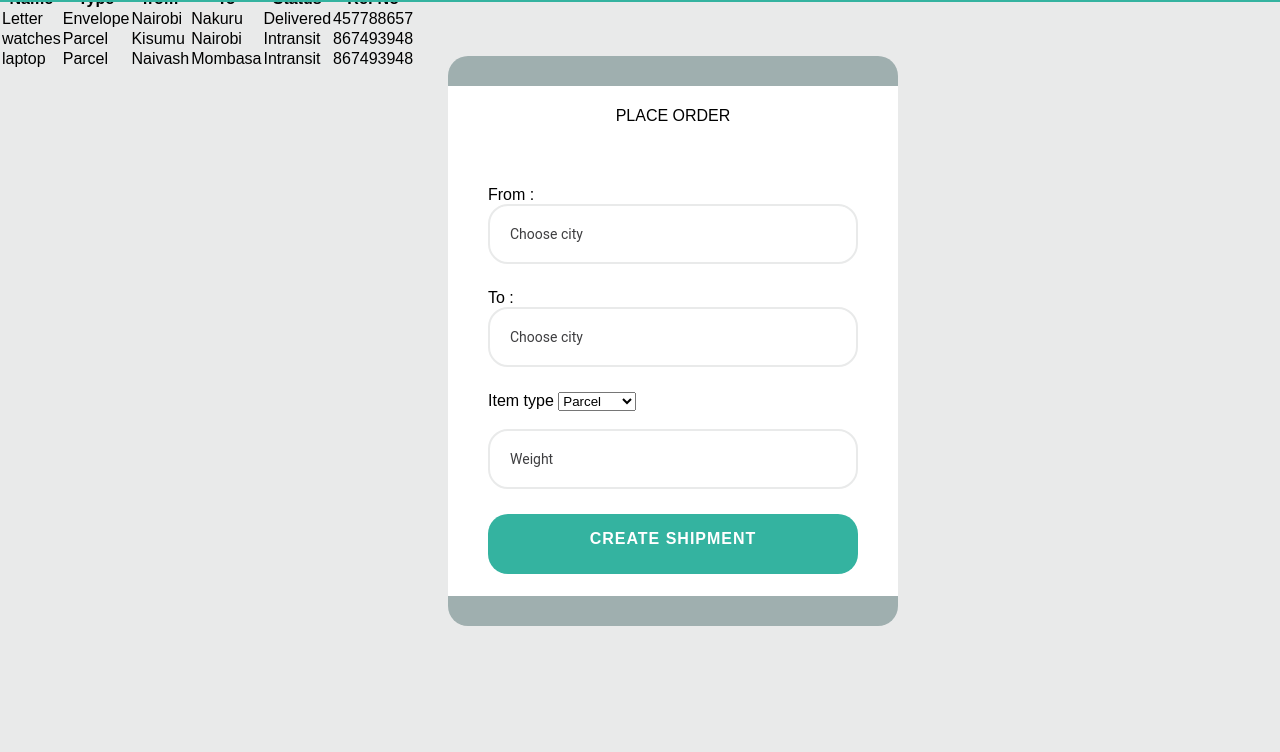
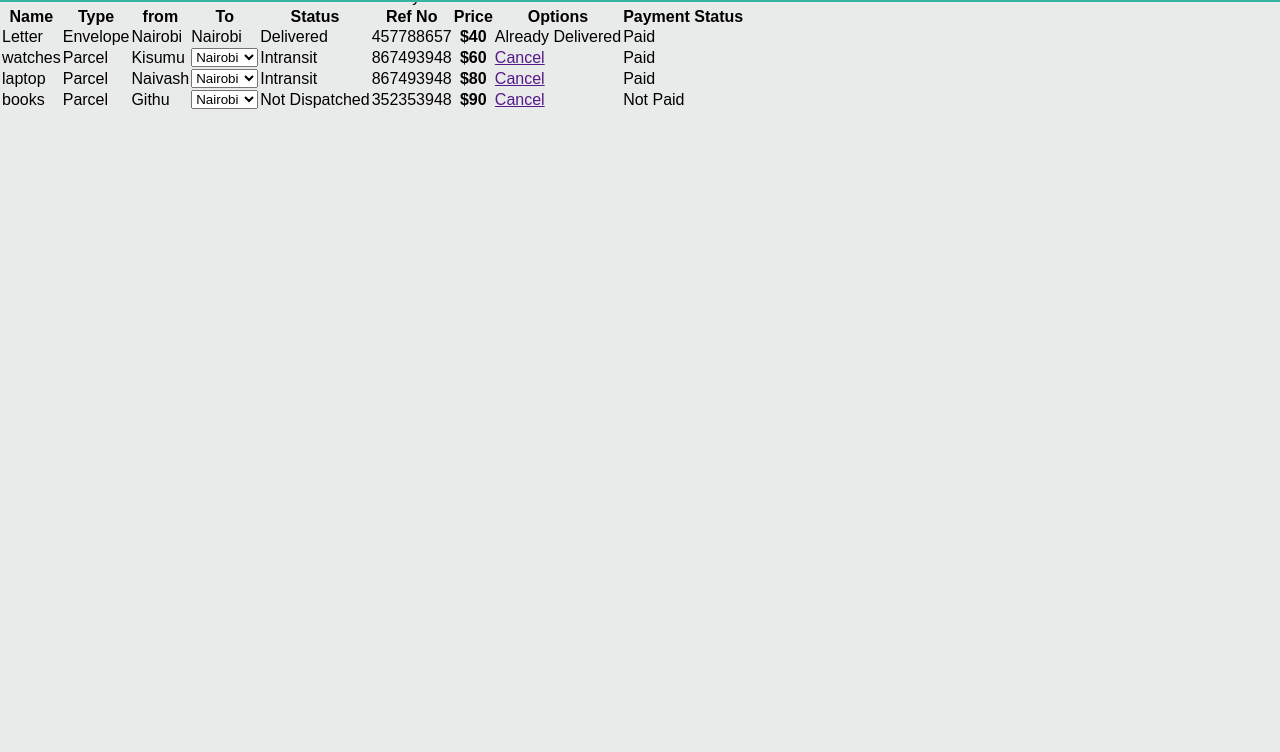
Before and after one commit to Victor-Kinoti/SendIT_app, a plain HTML site: page UI/courier.html in a window 1280 px wide. Shown: the part 48-800 px from the top of the page. Drawn offline with Linux system fonts and the light colour scheme.

Commit message:
[Start #161576284] user is able to change destination of their order]

```diff
--- a/UI/courier.html
+++ b/UI/courier.html
@@ -13,36 +13,15 @@
         <div class="logo">SendIT</div>
             <nav>
                 <ul>
+
                     <li><a href="index.html">Home</a></li>
                     <li><a href="services.html" >Services</a></li>
-                    <li><a href="#" onclick="redirector1()">DashBoard</a></li>
-                    <li><a href="#" >Contact me</a></li>
                     <li><a href="login.html" >Courier Services</a></li>
+                    <li><a href="#" >Log Out</a></li>
                 </ul>
             </nav>
          </header>
-         <div class="wrapper">
-                <div class="container">
-                    <div class="signup">Place Order</div>
-
-                    <div class="signup-form">
-                        <p>From :</p><input type="text" placeholder="Choose city" class="input"><br />
-                        <p>To :</p><input type="text" placeholder="Choose city" class="input"><br />
-                        <text>Item type</text>
-                        <select class="item">
-                                <option value="volvo">Parcel</option>
-                                <option value="saab">Envelope</option>
-
-                        </select>
-                        <br><br>
-                        <input type="text" placeholder="Weight" class="input"><br />
-
-                        <div class="btn"><a href="#">Create Shipment</a></div>
-                        </div>
-
-
-                </div>
-          </div>
+         <div class="dash">User DashBoard</div>
 
           <div class="c_table">
               <table>
@@ -55,23 +34,37 @@
                       <th>To</th>
                       <th>Status</th>
                       <th>Ref No</th>
+                      <th>Price</th>
+                      <th>Options</th>
+                      <th>Payment Status</th>
                   </tr>
                   <tr>
                         <td>Letter</td>
                         <td>Envelope</td>
                         <td>Nairobi</td>
-                        <td>Nakuru</td>
+                        <td>Nairobi</td>
                         <td>Delivered</td>
                         <td>457788657</td>
+                        <th>$40</th>
+                        <td>Already Delivered</td>
+                        <td>Paid</td>
 
                     </tr>
                     <tr>
                             <td>watches</td>
                             <td>Parcel</td>
                             <td>Kisumu</td>
-                            <td>Nairobi</td>
+                            <td><select>
+                                    <option value="">Nairobi</option>
+                                    <option value="Yes">Kisumu</option>
+                                    <option value="No">Eldoret</option>
+                                </select></td>
                             <td>Intransit</td>
                             <td>867493948</td>
+                            <th>$60</th>
+                            <td><a href>Cancel</a></td>
+                            <td>Paid</td>
+
 
                      </tr>
 
@@ -79,9 +72,32 @@
                             <td>laptop</td>
                             <td>Parcel</td>
                             <td>Naivash</td>
-                            <td>Mombasa</td>
+                            <td><select>
+                                    <option value="">Nairobi</option>
+                                    <option value="Yes">Kisumu</option>
+                                    <option value="No">Eldoret</option>
+                                </select></td>
                             <td>Intransit</td>
                             <td>867493948</td>
+                            <th>$80</th>
+                            <td><a href>Cancel</a></td>
+                            <td>Paid</td>
+                     </tr>
+
+                     <tr>
+                            <td>books</td>
+                            <td>Parcel</td>
+                            <td>Githu</td>
+                            <td><select>
+                                    <option value="">Nairobi</option>
+                                    <option value="Yes">Kisumu</option>
+                                    <option value="No">Eldoret</option>
+                                </select></td>
+                            <td>Not Dispatched</td>
+                            <td>352353948</td>
+                            <th>$90</th>
+                            <td><a href>Cancel</a></td>
+                            <td>Not Paid</td>
                      </tr>
 
               </table>
@@ -102,14 +118,6 @@
                 window.location="courier.html"
             }
 
-            var validation = function(){
-                var username = document.getElementById('username').value;
-                var password = document.getElementById('password').value;
-
-                if(username == '' && password == ''){
-                    document.getElementById('notice').innerHTML='you need to fill all fields'
-                }
-            }
 
 
     </script>
```
